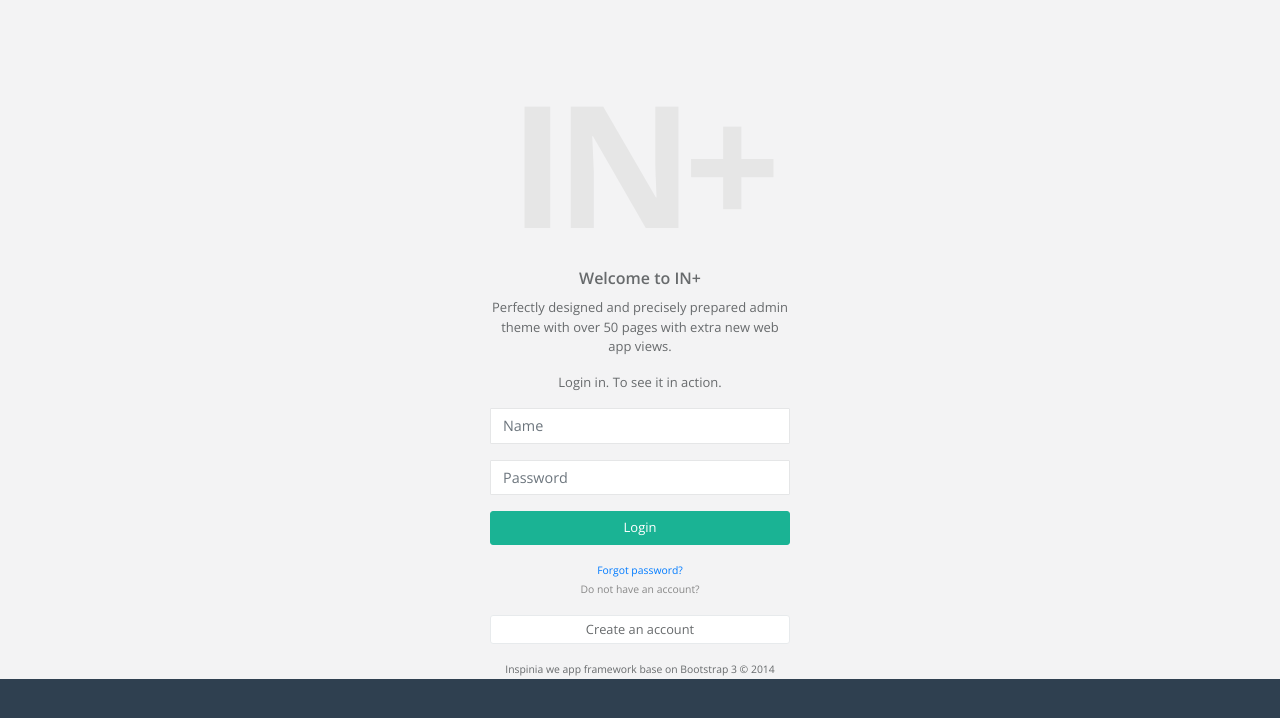
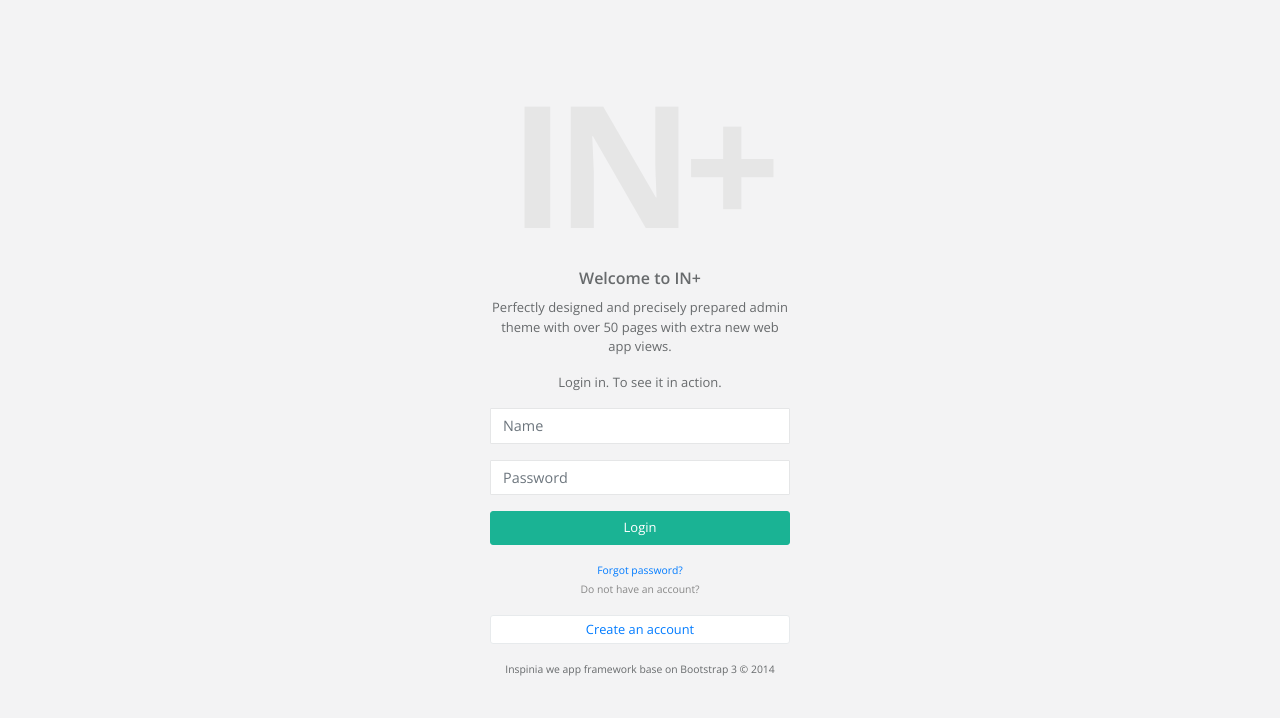
Before and after one commit to TupchienkoOS/multi-tenant-subscription-app, a React (Create React App) app: page /multi-tenant-subscription-app/login in a window 1280 px wide. Shown: the top 718 px of the page. Built offline with nearby package versions, Linux system fonts and the light colour scheme.

Commit message:
Router Fixed. Fixed bottom line

```diff
--- a/src/App.js
+++ b/src/App.js
@@ -2,14 +2,14 @@
 import Register from "./register";
 import Login from "./login";
 import Profile from "./profile";
-import test from "./test";
-import test1 from "./test1";
+import PrivateRoute from "./private-route";
 import { BrowserRouter as Router, Route, Switch, Link } from "react-router-dom";
 
 class App extends React.Component {
   constructor() {
     super();
     this.state = {
+      user: false,
       register: true,
       login: true,
       err: {},
@@ -41,14 +41,18 @@
   };
 
   render() {
-    const { register, login, usrId } = this.state;
+    const { register, login, usrId, user } = this.state;
     return (
       <Router basename="/multi-tenant-subscription-app">
         <div>
-          <Route exact path="/" component={Login} />
-          <Route path="/login" component={Login} />
-          <Route path="/register" component={Register} />
-          <Route path="/profile" component={Profile} />
+          <Switch>
+            <Route exact path="/" component={Login} />
+            <Route path="/login" component={Login} />
+            <Route path="/register" component={Register} />
+            <PrivateRoute path="/profile" user={user}>
+              <Profile />
+            </PrivateRoute>
+          </Switch>
         </div>
       </Router>
     );
@@ -56,13 +60,3 @@
 }
 
 export default App;
-
-//  !register && !login ? (
-//       <Register onSubmit={this.onSubmit} onLogin={this.onLogOut} />
-//       ) : register && !login ? (
-//       <Login onSubmit={this.onSubmit} onRegistr={this.onRegistr} />
-//       ) : (
-//       <Profile onLogOut={this.onLogOut} usrId={usrId} />
-//       );
-//function register(){return true};
-//Function login(){}
--- a/src/Register.js
+++ b/src/Register.js
@@ -2,6 +2,7 @@
 import { InputField } from "./input-field";
 import { CheckBox } from "./check-box";
 import { Button } from "./button";
+import { Link } from "react-router-dom";
 
 class Register extends React.Component {
   constructor(props) {
@@ -15,6 +16,10 @@
       },
       hover: { termsNPolicy: false },
     };
+  }
+
+  componentDidMount() {
+    document.body.className = "gray-bg";
   }
 
   onMouseEnter = (event) => {
@@ -44,7 +49,7 @@
     const { name, email, password, termsNPolicy } = this.state.values;
     const { onSubmit, onLogin } = this; //.props;
     return (
-      <div className="gray-bg">
+      <div>
         <div className="middle-box text-center loginscreen   animated fadeInDown">
           <div>
             <div>
@@ -99,14 +104,9 @@
               <p className="text-muted text-center">
                 <small>Already have an account?</small>
               </p>
-              <a
-                className="btn btn-sm btn-white btn-block"
-                href="login.html"
-                onClick={onLogin}
-              >
-                {" "}
-                Login
-              </a>
+              <span className="btn btn-sm btn-white btn-block">
+                <Link to={"/login"}>Login</Link>
+              </span>
             </form>
             <p className="m-t">
               <small>
--- a/src/login.js
+++ b/src/login.js
@@ -1,11 +1,16 @@
 import React from "react";
 import { InputField } from "./input-field";
 import { Button } from "./button";
+import { Link } from "react-router-dom";
 
 class Login extends React.Component {
   constructor(props) {
     super(props);
     this.state = { values: { name: "", password: "" } };
+  }
+
+  componentDidMount() {
+    document.body.className = "gray-bg";
   }
 
   onSubmit = () => {};
@@ -28,7 +33,7 @@
     const { name, password } = this.state;
     const { onSubmit, onRegistr } = this; //.props;
     return (
-      <div className="gray-bg">
+      <div>
         <div className="middle-box text-center loginscreen animated fadeInDown">
           <div>
             <div>
@@ -74,13 +79,9 @@
               <p className="text-muted text-center">
                 <small>Do not have an account?</small>
               </p>
-              <a
-                onClick={onRegistr}
-                className="btn btn-sm btn-white btn-block"
-                href="register.html"
-              >
-                Create an account
-              </a>
+              <span className="btn btn-sm btn-white btn-block">
+                <Link to={"/register"}>Create an account</Link>
+              </span>
             </form>
             <p className="m-t">
               {" "}
--- /dev/null
+++ b/src/private-route.js
@@ -0,0 +1,12 @@
+import React from "react";
+import { Route, Redirect } from "react-router-dom";
+
+export default function PrivateRoute({ children, user }) {
+  return (
+    <Route
+      render={() =>
+        user ? children : <Redirect to={{ pathname: "/login" }} />
+      }
+    />
+  );
+}
--- a/src/test.js
+++ /dev/null
@@ -1,7 +0,0 @@
-import React, { Component } from "react";
-
-export default class test extends Component {
-  render() {
-    return <div>Test vrvwervwervwevrwervwervwervewrverv</div>;
-  }
-}
--- a/src/test1.js
+++ /dev/null
@@ -1,7 +0,0 @@
-import React, { Component } from "react";
-
-export default class test1 extends Component {
-  render() {
-    return <div>Test1 vrvwervwervwevrwervwervwervewrverv</div>;
-  }
-}
```
